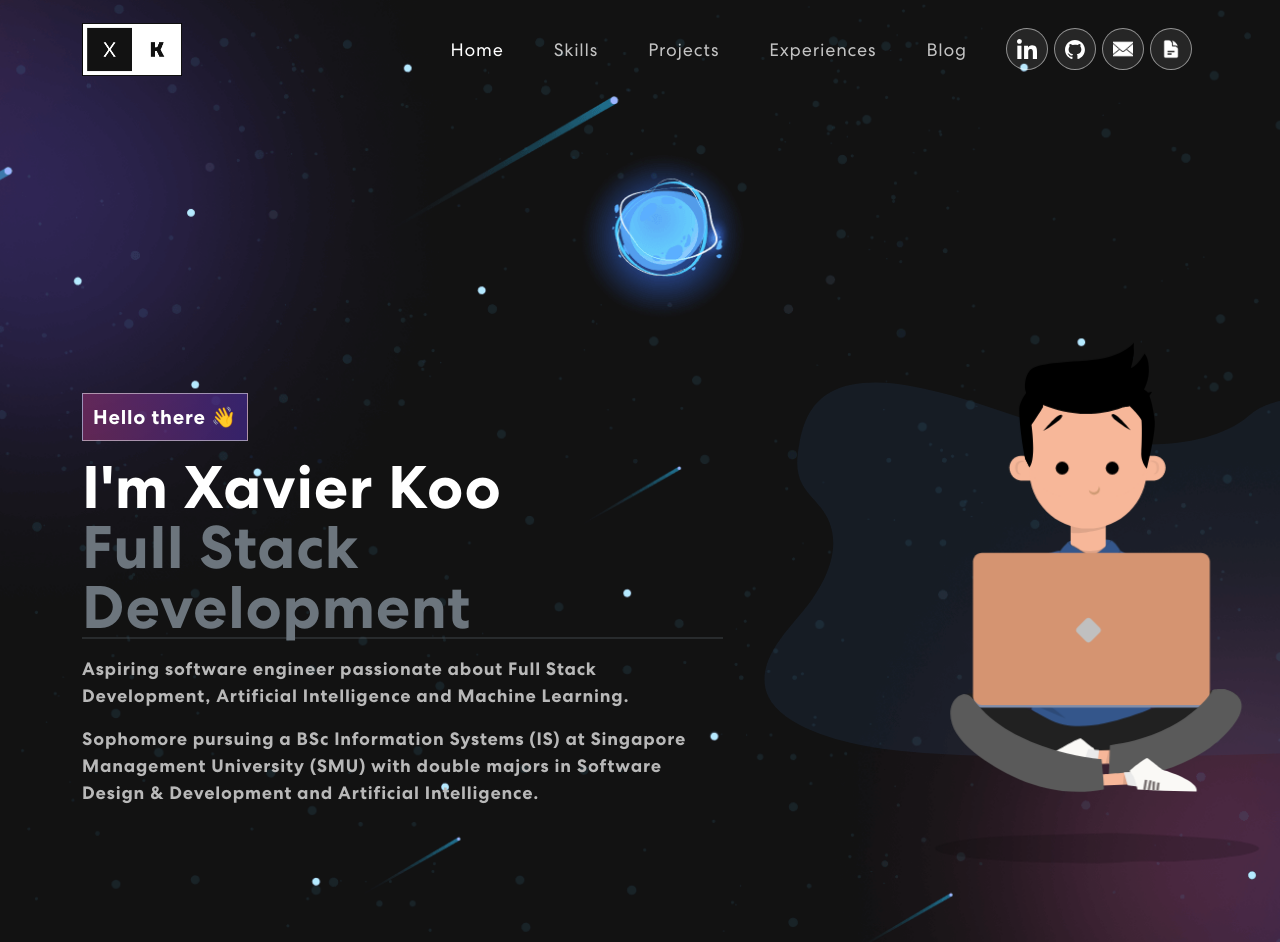
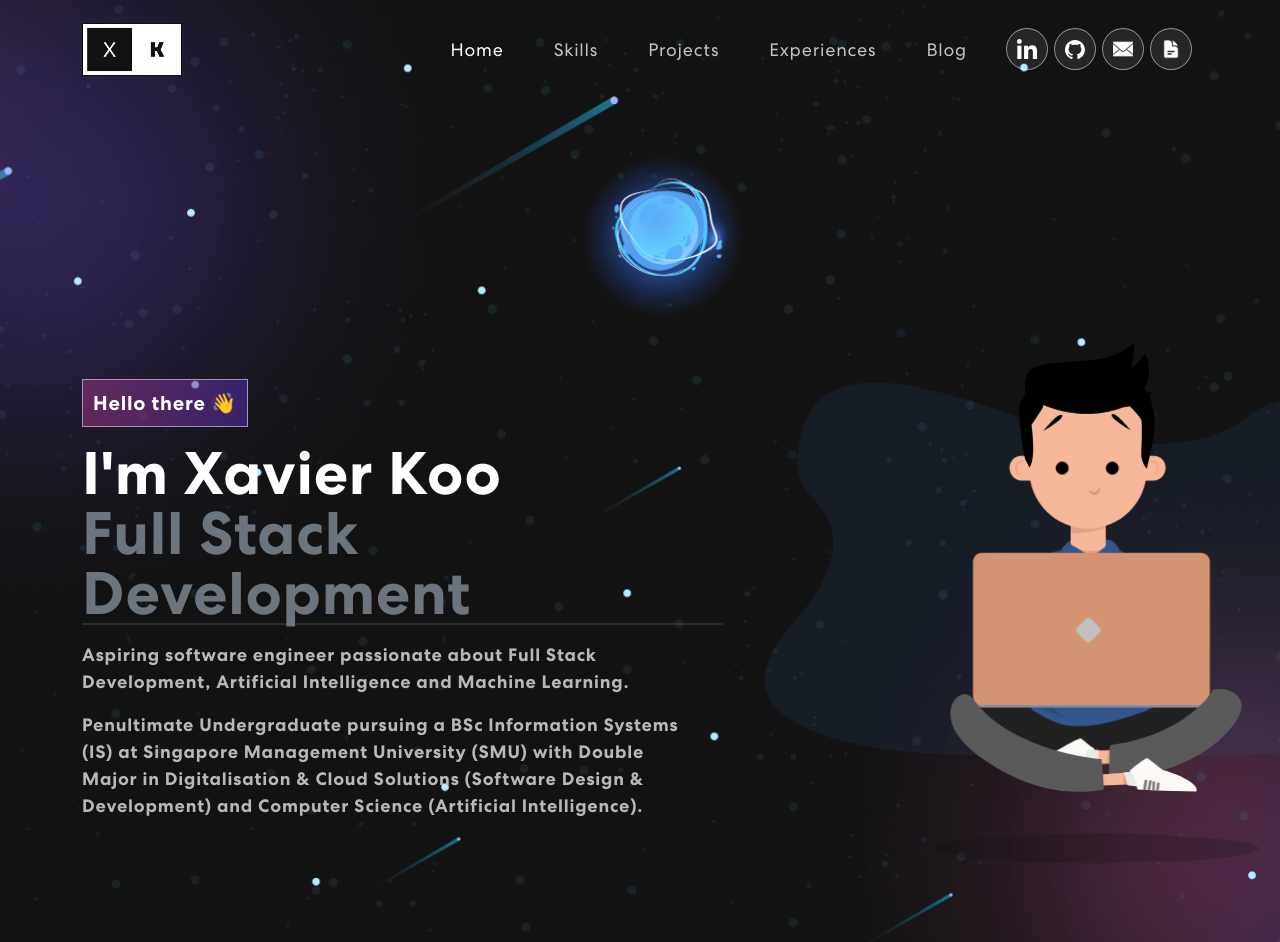
Before and after one commit to xavierkoo/xavierkoo.github.io, a React (Create React App) app: page / in a window 1280 px wide. Shown: the top 942 px of the page. Built offline with nearby package versions, Linux system fonts and the light colour scheme; what react-cursor-custom would draw is missing.

Commit message:
feat: update personal and project description

```diff
--- a/src/components/Banner.js
+++ b/src/components/Banner.js
@@ -67,7 +67,7 @@ export const Banner = () => {
                             </span>
                             <hr className="bg-secondary mt-0 border-2 border-top border-secondary"></hr>
                             <p>Aspiring software engineer passionate about Full Stack Development, Artificial Intelligence and Machine Learning.</p>
-                            <p> Sophomore pursuing a BSc Information Systems (IS) at Singapore Management University (SMU) with double majors in Software Design & Development and Artificial Intelligence.</p>
+                            <p> Penultimate Undergraduate pursuing a BSc Information Systems (IS) at Singapore Management University (SMU) with Double Major in Digitalisation & Cloud Solutions (Software Design & Development) and Computer Science (Artificial Intelligence).</p>
                         </h1>
                     </Col>
                     <Col xs={12} md={6} xl={5} className="mt-5">
--- a/src/components/Projects.js
+++ b/src/components/Projects.js
@@ -65,6 +65,18 @@ export const Projects = () => {
 
     const miscProjects = [
         {
+            title: "Oracle Certified Foundations Associate, Java",
+            description: "Oracle Java Certification.",
+            imgUrl: oracle,
+            depUrl: "https://catalog-education.oracle.com/pls/certview/sharebadge?id=7021571107EBACF10CEBF555B3AA492FCB2EEC46A68DADBD70477A29390A6EB4",
+        },
+        {
+            title: "AI200: Applied Machine Learning",
+            description: "Machine Learning course by Heicoders Academy.",
+            imgUrl: heicoders,
+            depUrl: "https://cert.heicodersacademy.com/KoGXmhqZKWhwICc8",
+        },
+        {
             title: "EV Charging Model",
             description: "Spreadsheet Modelling & Analytics that explores EV charging in Singapore.",
             imgUrl: ev,
@@ -76,18 +88,6 @@ export const Projects = () => {
             description: "UI/UX project of an app that motivate users to recycle.",
             imgUrl: irecycle,
             depUrl: "https://aaronkwah.dev/irecycle",
-        },
-        {
-            title: "Oracle Certified Associate, Java",
-            description: "Oracle Java Certification.",
-            imgUrl: oracle,
-            depUrl: "https://catalog-education.oracle.com/pls/certview/sharebadge?id=7021571107EBACF10CEBF555B3AA492FCB2EEC46A68DADBD70477A29390A6EB4",
-        },
-        {
-            title: "AI200: Applied Machine Learning",
-            description: "Machine Learning course by Heicoders Academy.",
-            imgUrl: heicoders,
-            depUrl: "https://cert.heicodersacademy.com/KoGXmhqZKWhwICc8",
         },
     ];
     return (
```
